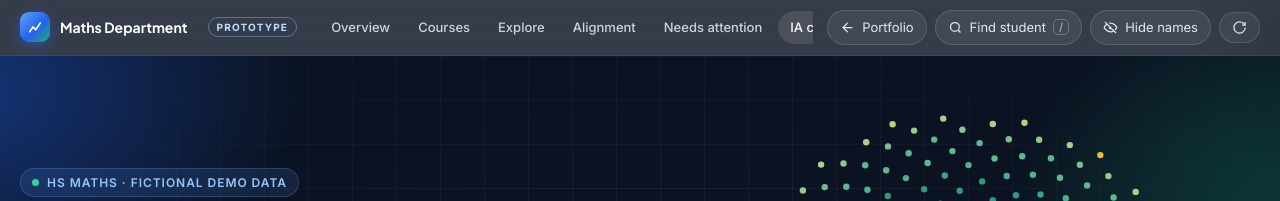
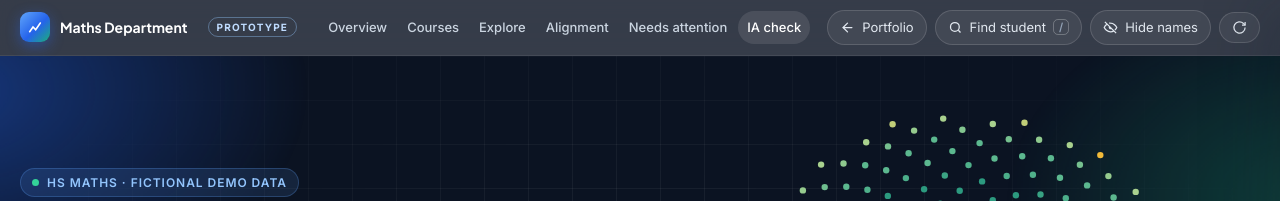
Before and after one commit to harishkumarjhaldiyal/harishkumarjhaldiyal.github.io, a Jekyll site: the page maths-dashboard/index.html, which Jekyll copies as it is, in a window 1280 px wide. Shown: the top 201 px of the page. Built offline with Jekyll 4.4.1, drawn with Linux system fonts in a browser that asks for light colours.

Commit message:
Fit the dashboard demo's header tabs and wrap IA card labels on phones
Co-Authored-By: Claude Fable 5.1 <noreply@anthropic.com>

```diff
--- a/maths-dashboard/index.html
+++ b/maths-dashboard/index.html
@@ -527,6 +527,8 @@ a.ibtn{text-decoration:none}
 .demo-note{max-width:760px;margin:0 auto;line-height:1.6}
 .demo-note b{color:var(--muted)}
 @media (max-width:520px){.proto{display:none}}
+.nav{gap:2px}.nav button{padding:7px 9px}
+@media (max-width:480px){.iach{flex-wrap:wrap}.iach .iawho{flex:1 1 150px}.iach .iapill{margin-left:46px}}
 </style>
 </head>
 <body>
```
